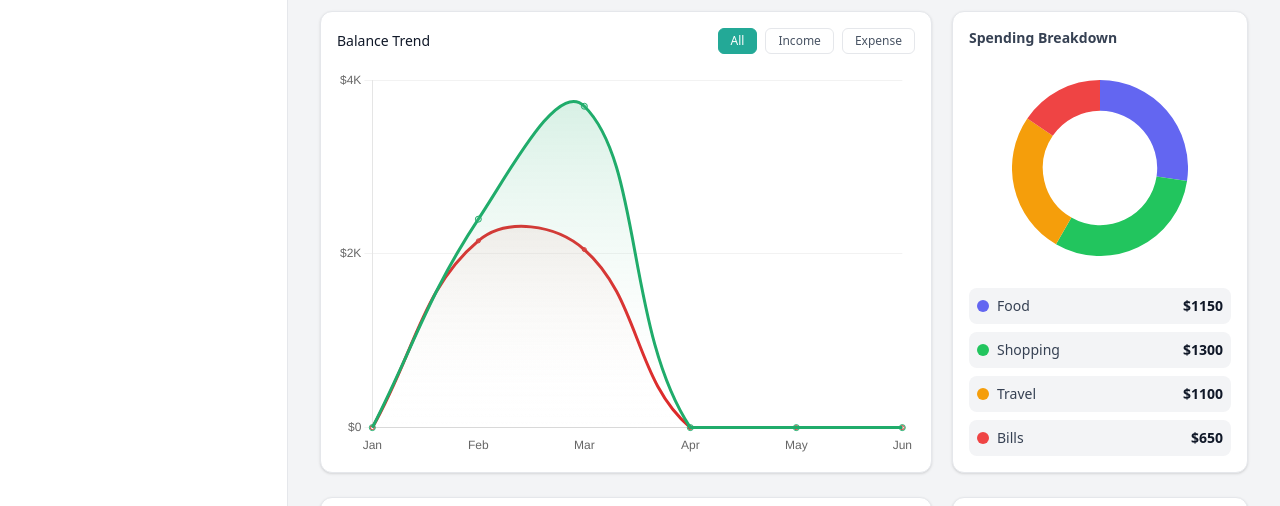
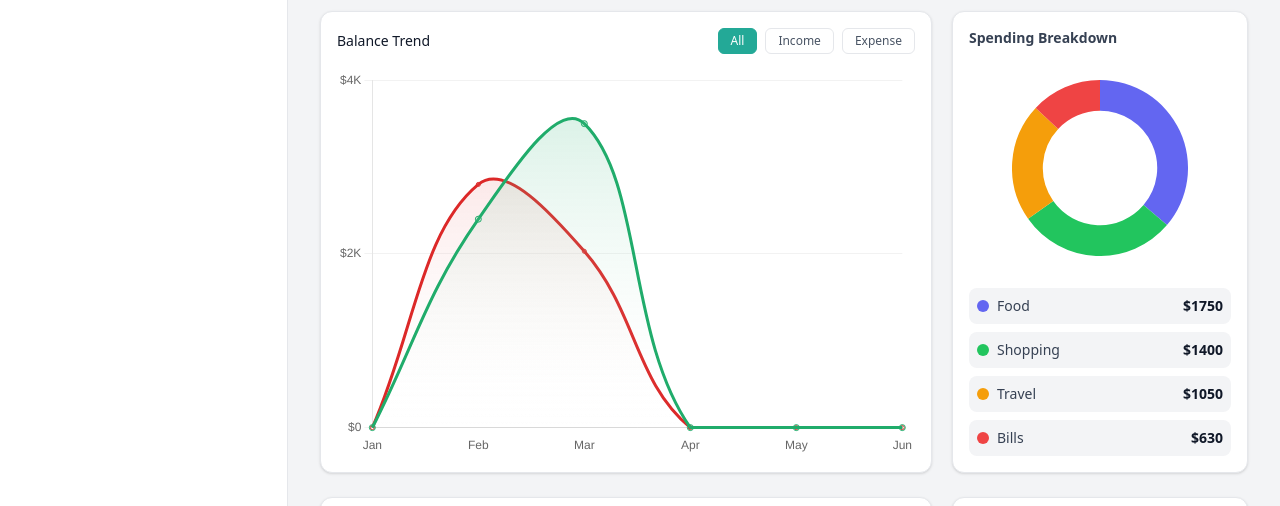
Before and after one commit to webdev-ajinkya/fintech-dashboard, a Next.js app: page / in a window 1280 px wide. Shown: the part 287-793 px from the top of the page. Built offline with nearby package versions, Linux system fonts and the light colour scheme.

Commit message:
feat: progress save

```diff
--- a/src/components/charts/TransactionTable.tsx
+++ b/src/components/charts/TransactionTable.tsx
@@ -1,6 +1,6 @@
 "use client";
 import { useDashboard } from "@/provider/DashboardContext";
-import { useState } from "react";
+import { useEffect, useState } from "react";
 
 type Transaction = {
   id: number;
@@ -19,6 +19,7 @@ export default function TransactionTable() {
   const isAdmin = mode === "admin";
   const [showForm, setShowForm] = useState(false);
   const [editingId, setEditingId] = useState<number | null>(null);
+  const [searchInput, setSearchInput] = useState("");
 
   const [filters, setFilters] = useState({
     search: "",
@@ -94,6 +95,14 @@ export default function TransactionTable() {
       new Date(b.date).getTime() - new Date(a.date).getTime()
   );
 
+  useEffect(() => {
+    const timer = setTimeout(() => {
+      setFilters((prev) => ({ ...prev, search: searchInput }));
+    }, 300);
+
+    return () => clearTimeout(timer);
+  }, [searchInput]);
+
   const inputStyle =
     "p-2 text-xs rounded-md border border-gray-200 dark:border-gray-700 bg-white dark:bg-gray-900 focus:outline-none focus:ring-2 focus:ring-[#23a997]";
 
@@ -125,11 +134,9 @@ export default function TransactionTable() {
 
           <div className="grid grid-cols-2 gap-3">
             <input
-              type="date"
-              value={form.date}
-              onChange={(e) =>
-                setForm({ ...form, date: e.target.value })
-              }
+              placeholder="Search By Description..."
+              value={searchInput}
+              onChange={(e) => setSearchInput(e.target.value)}
               className={inputStyle}
             />
 
@@ -243,9 +250,9 @@ export default function TransactionTable() {
               {isAdmin && <th className="px-3 text-right">Edit</th>}
             </tr>
           </thead>
-
           <tbody>
-            {sorted.map((t) => (
+            {sorted.length ? (
+              sorted.map((t) => (
                 <tr
                   key={t.id}
                   className="border-t border-gray-100 dark:border-gray-800 hover:bg-gray-50 dark:hover:bg-gray-800"
@@ -276,7 +283,17 @@ export default function TransactionTable() {
                     </td>
                   )}
                 </tr>
-            ))}
+              ))
+            ) : (
+              <tr>
+                <td
+                  colSpan={isAdmin ? 5 : 4}
+                  className="py-10 text-center align-middle text-gray-500 dark:text-gray-400"
+                >
+                  No transactions found
+                </td>
+              </tr>
+            )}
           </tbody>
 
         </table>
--- a/src/components/layout/Content.tsx
+++ b/src/components/layout/Content.tsx
@@ -14,6 +14,7 @@ const icons = [Balance, Income, Expense, Savings];
 
 export default function Content({ children }: { children: React.ReactNode }) {
     const { transactions } = useDashboard();
+    const safeTransactions = transactions ?? [];
 
     // ✅ Spending
     const spending: { name: string; amount: number }[] = Object.values(
@@ -156,7 +157,16 @@ export default function Content({ children }: { children: React.ReactNode }) {
 
                 <div className="grid grid-cols-1 lg:grid-cols-3 gap-5">
                     <div className="lg:col-span-2 min-h-[300px] h-full bg-white dark:bg-gray-900 border border-gray-200 dark:border-gray-800 rounded-xl shadow-sm p-4 flex flex-col">
-                        <BalanceChart />
+                        {safeTransactions.length ? <BalanceChart /> : (
+                            <>
+                                <h3 className="text-sm font-medium dark:text-gray-300">
+                                    Balance Trend
+                                </h3>
+                                <div className="flex flex-col items-center justify-center h-full">
+                                    <p className="text-sm text-gray-500 text-center mt-10">No data available</p>
+                                </div>
+                            </>
+                        )}
                     </div>
 
                     <div className="bg-white dark:bg-gray-900 border border-gray-200 dark:border-gray-800 rounded-xl shadow-sm p-4 flex flex-col gap-4">
@@ -167,7 +177,11 @@ export default function Content({ children }: { children: React.ReactNode }) {
 
                         <div className="h-52 flex items-center justify-center">
                             <div className="w-44 h-44">
-                                <SpendingChart />
+                                {spending.length ? <SpendingChart /> : (
+                                    <div className="flex items-center justify-center h-full">
+                                        <p className="text-sm text-gray-500">No spending data</p>
+                                    </div>
+                                )}
                             </div>
                         </div>
 
@@ -205,7 +219,7 @@ export default function Content({ children }: { children: React.ReactNode }) {
 
                     <div className="h-full bg-white dark:bg-gray-900 border border-gray-200 dark:border-gray-800 rounded-xl shadow-sm p-4 flex flex-col gap-3">
                         <h3 className="text-sm font-semibold text-gray-700 dark:text-gray-200 mb-2">
-                            Insights
+                            Key Insights
                         </h3>
 
                         <div className="p-4 rounded-lg bg-gray-100 dark:bg-gray-800 flex justify-between items-center">
@@ -228,9 +242,14 @@ export default function Content({ children }: { children: React.ReactNode }) {
                                     Growth
                                 </p>
                             </div>
-                            <p className="text-sm font-semibold text-green-500">
-                                ${income}
-                            </p>
+                            <div className="flex flex-col items-end">
+                                <p className="text-sm font-semibold text-green-500">
+                                    ${income}
+                                </p>
+                                <span className="text-[10px] text-gray-400">
+                                    vs last month
+                                </span>
+                            </div>
                         </div>
 
                         {/* Expense Trend */}
@@ -241,9 +260,14 @@ export default function Content({ children }: { children: React.ReactNode }) {
                                     Reduction
                                 </p>
                             </div>
-                            <p className="text-sm font-semibold text-red-500">
-                                ${expense}
-                            </p>
+                            <div className="flex flex-col items-end">
+                                <p className="text-sm font-semibold text-green-500">
+                                    ${expense}
+                                </p>
+                                <span className="text-[10px] text-gray-400">
+                                    vs last month
+                                </span>
+                            </div>
                         </div>
 
                         {/* Avg Expense */}
--- a/src/mock/ssot.ts
+++ b/src/mock/ssot.ts
@@ -3,22 +3,25 @@ export const dashboardData = {
 
     transactions: [
         // 🔵 PREVIOUS MONTH (FEB)
-        { id: 1775123491823, date: "2026-02-05", description: "Salary", category: "Salary", amount: 1800, type: "income" },
-        { id: 1775189234567, date: "2026-02-10", description: "Freelance", category: "Salary", amount: 600, type: "income" },
-        { id: 1775234567891, date: "2026-02-12", description: "Groceries", category: "Food", amount: 500, type: "expense" },
-        { id: 1775289123456, date: "2026-02-15", description: "Shopping", category: "Shopping", amount: 700, type: "expense" },
-        { id: 1775345678123, date: "2026-02-18", description: "Travel", category: "Travel", amount: 600, type: "expense" },
-        { id: 1775398123456, date: "2026-02-20", description: "Bills", category: "Bills", amount: 350, type: "expense" },
+        { id: 2875123491823, date: "2026-02-03", description: "Salary", category: "Salary", amount: 2000, type: "income" },
+        { id: 2875189234567, date: "2026-02-08", description: "Freelance Project", category: "Salary", amount: 400, type: "income" },
 
-        // 🟢 CURRENT MONTH (MAR) → POSITIVE STATE
-        { id: 1776012345678, date: "2026-03-05", description: "Salary", category: "Salary", amount: 2500, type: "income" },
-        { id: 1776123456789, date: "2026-03-15", description: "Freelance", category: "Salary", amount: 1200, type: "income" },
+        { id: 2875234567891, date: "2026-02-10", description: "Groceries", category: "Food", amount: 650, type: "expense" },
+        { id: 2875289123456, date: "2026-02-14", description: "Clothes Shopping", category: "Shopping", amount: 900, type: "expense" },
+        { id: 2875345678123, date: "2026-02-17", description: "Weekend Trip", category: "Travel", amount: 750, type: "expense" },
+        { id: 2875398123456, date: "2026-02-21", description: "Internet Bill", category: "Bills", amount: 200, type: "expense" },
+        { id: 2875456789123, date: "2026-02-25", description: "Dining", category: "Food", amount: 300, type: "expense" },
 
-        { id: 1776056789123, date: "2026-03-05", description: "Groceries", category: "Food", amount: 400, type: "expense" },
-        { id: 1776189234561, date: "2026-03-12", description: "Online Shopping", category: "Shopping", amount: 600, type: "expense" },
-        { id: 1776234567890, date: "2026-03-18", description: "Trip", category: "Travel", amount: 500, type: "expense" },
-        { id: 1776289123457, date: "2026-03-22", description: "Electricity Bill", category: "Bills", amount: 300, type: "expense" },
-        { id: 1776345678124, date: "2026-03-25", description: "Dining Out", category: "Food", amount: 250, type: "expense" },
+        // 🟢 CURRENT MONTH (MAR)
+        { id: 2876012345678, date: "2026-03-04", description: "Salary", category: "Salary", amount: 2600, type: "income" },
+        { id: 2876123456789, date: "2026-03-10", description: "Freelance App", category: "Salary", amount: 900, type: "income" },
+
+        { id: 2876056789123, date: "2026-03-06", description: "Groceries", category: "Food", amount: 450, type: "expense" },
+        { id: 2876189234561, date: "2026-03-11", description: "Amazon Order", category: "Shopping", amount: 500, type: "expense" },
+        { id: 2876234567890, date: "2026-03-16", description: "Cab & Travel", category: "Travel", amount: 300, type: "expense" },
+        { id: 2876289123457, date: "2026-03-20", description: "Electric Bill", category: "Bills", amount: 280, type: "expense" },
+        { id: 2876345678124, date: "2026-03-24", description: "Restaurant", category: "Food", amount: 350, type: "expense" },
+        { id: 2876401234567, date: "2026-03-27", description: "Gym Membership", category: "Bills", amount: 150, type: "expense" },
     ],
 
     categories: [
@@ -29,3 +32,9 @@ export const dashboardData = {
         { name: "Salary", color: "#3b82f6" },
     ],
 };
+
+// export const dashboardData = {
+//     currency: "USD",
+//     transactions: [],
+//     categories: [],
+// };
--- a/src/utils/exportFiles.ts
+++ b/src/utils/exportFiles.ts
@@ -1,4 +1,9 @@
 export function exportToCSV(data: any[], filename = "data.csv") {
+    if (!data || !data.length) {
+        window.alert("No data to export");
+        return;
+    }
+
     const csv = [
         Object.keys(data[0]).join(","),
         ...data.map(row => Object.values(row).join(","))
@@ -12,6 +17,11 @@ export function exportToCSV(data: any[], filename = "data.csv") {
 }
 
 export function exportToJSON(data: any[], filename = "data.json") {
+    if (!data || !data.length) {
+        window.alert("No data to export");
+        return;
+    }
+
     const blob = new Blob([JSON.stringify(data, null, 2)], {
         type: "application/json",
     });
```
Lines whose indentation alone changed are shown as unchanged.
